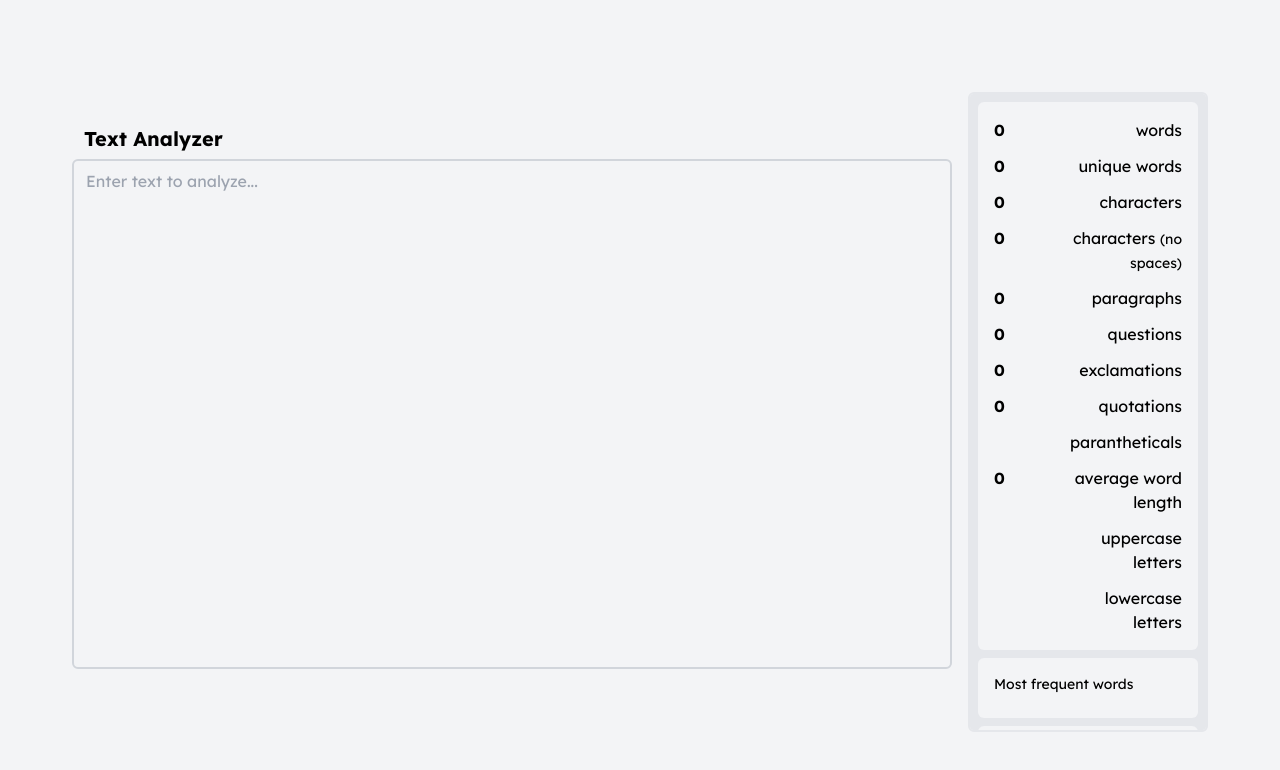
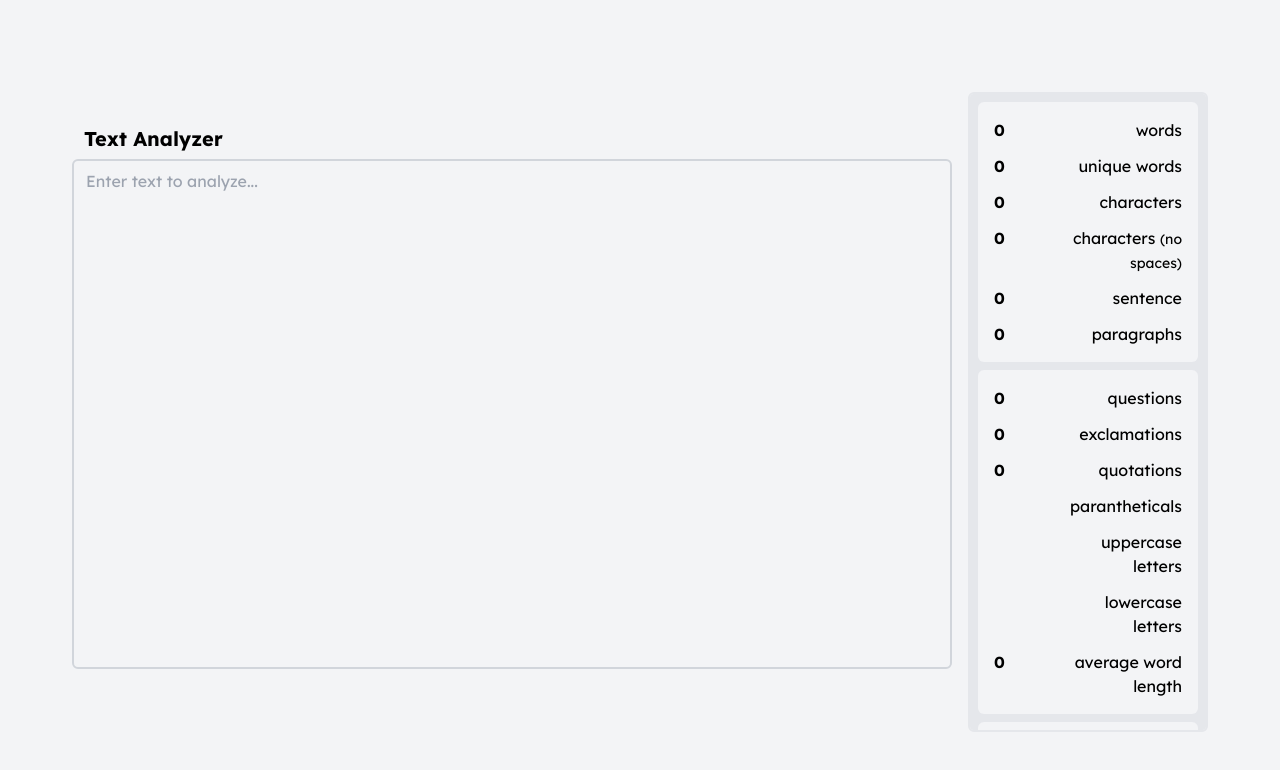
Before and after one commit to jakeo-dev/text-analyzer, a Next.js app: page / in a window 1280 px wide. Shown: the top 770 px of the page. Built offline with nearby package versions, Linux system fonts and the light colour scheme.

Commit message:
add sentence count

```diff
--- a/src/pages/index.tsx
+++ b/src/pages/index.tsx
@@ -254,6 +254,16 @@ export default function Home() {
 
             <div className="statDiv">
               <span className="statNum">
+                {inputText.split(/.+?[.?!]+(?=\s+[A-Z]|\n|$)/g).length - 1}
+              </span>
+              <span className="statName">
+                sentence
+                {inputText.split(/.+?[.?!]+(?=\s+[A-Z]|\n|$)/g).length != 1 ? "s" : ""}
+              </span>
+            </div>
+
+            <div className="statDiv">
+              <span className="statNum">
                 {inputText.trim() == "" ? 0 : inputText.trim().split(/.?\n+.?/g).length}
               </span>
               <span className="statName">
@@ -263,7 +273,9 @@ export default function Home() {
                   : ""}
               </span>
             </div>
+          </div>
 
+          <div className="statBigDiv">
             <div className="statDiv">
               <span className="statNum">{inputText.split(/.+?\?+/g).length - 1}</span>
               <span className="statName">
@@ -301,13 +313,6 @@ export default function Home() {
             </div>
 
             <div className="statDiv">
-              <span className="statNum">
-                {inputText.trim() == "" ? 0 : avgArrayElementLength(getActualWords(inputText))}
-              </span>
-              <span className="statName">average word length</span>
-            </div>
-
-            <div className="statDiv">
               <span className="statNum">{inputText.match(/[A-Z]/g)?.length}</span>
               <span className="statName">uppercase letters</span>
             </div>
@@ -315,6 +320,13 @@ export default function Home() {
             <div className="statDiv">
               <span className="statNum">{inputText.match(/[a-z]/g)?.length}</span>
               <span className="statName">lowercase letters</span>
+            </div>
+
+            <div className="statDiv">
+              <span className="statNum">
+                {inputText.trim() == "" ? 0 : avgArrayElementLength(getActualWords(inputText))}
+              </span>
+              <span className="statName">average word length</span>
             </div>
           </div>
 
```
